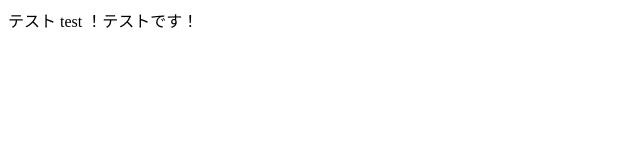
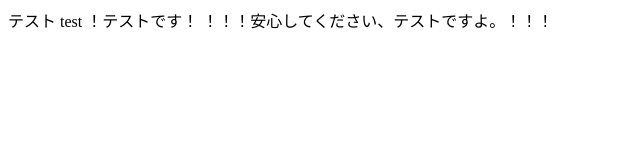
Before and after one commit to haya136/241205129-git-workshop, a plain HTML site: page index.html in a window 1280 px wide. Shown: the whole page, without its empty margins (0-640 px from the left). Drawn offline with Linux system fonts and the light colour scheme.

Commit message:
Update index.html

```diff
--- a/index.html
+++ b/index.html
@@ -8,5 +8,6 @@
     テスト
     test
     ！テストです！
+    ！！！安心してください、テストですよ。！！！
   </body>
 </html>
```
